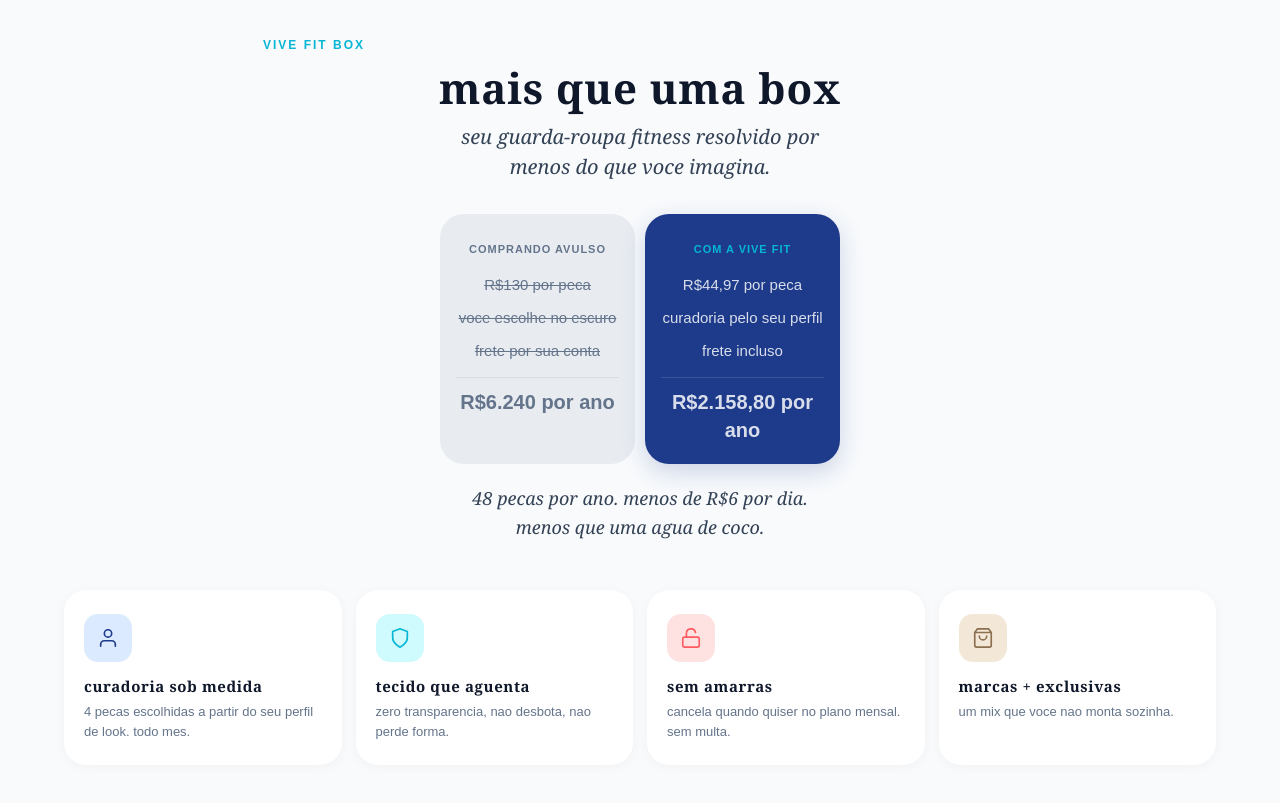
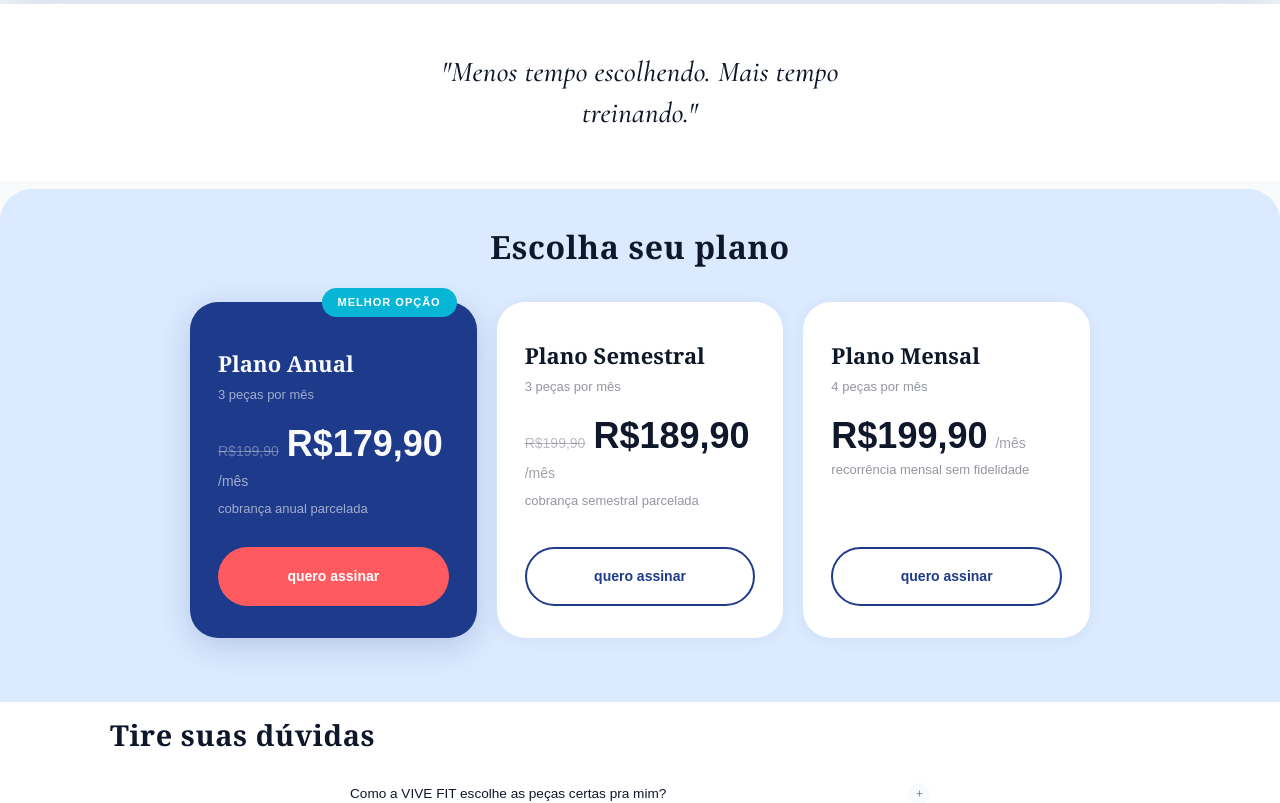
Before and after one commit to rodrigorico312/diagnostico-de-risco, a React (Vite) app: page / in a window 1280 px wide. Shown: the part 1820-2623 px from the top of the page. Built offline with nearby package versions, Linux system fonts and the light colour scheme.

Commit message:
refactor: Remove unused MoreThanABox component
The `MoreThanABox` component and its associated CSS have been removed as they are no longer being used in the application. The `PerfilDeLook` component has been updated to simplify options and remove icons where not essential.

```diff
--- a/src/App.tsx
+++ b/src/App.tsx
@@ -4,7 +4,6 @@ import Hero from './components/Hero'
 import HowItWorks from './components/HowItWorks'
 import Brands from './components/Brands'
 import Personalization from './components/Personalization'
-import MoreThanABox from './components/MoreThanABox'
 import Plans from './components/Plans'
 import FAQ from './components/FAQ'
 import Footer from './components/Footer'
@@ -75,10 +74,6 @@ export default function App() {
         <Personalization />
       </div>
 
-      <div className="reveal-surprise">
-        <MoreThanABox />
-      </div>
-
       <div className="reveal" style={{ paddingTop: '0.5rem', paddingBottom: '2.5rem' }}>
         <div className="editorial-break">
           <p className="editorial">"Menos tempo escolhendo. Mais tempo treinando."</p>
--- a/src/components/MoreThanABox.tsx
+++ /dev/null
@@ -1,90 +0,0 @@
-export default function MoreThanABox() {
-  return (
-    <section className="mtb" id="mais-que-uma-box">
-
-      <div className="mtb-anchor">
-        <p className="mtb-label">VIVE FIT BOX</p>
-        <h2 className="mtb-title">mais que uma box</h2>
-        <p className="mtb-subtitle">
-          seu guarda-roupa fitness resolvido por menos do que voce imagina.
-        </p>
-
-        <div className="mtb-compare">
-          <div className="mtb-col mtb-col-old">
-            <span className="mtb-col-tag">comprando avulso</span>
-            <ul className="mtb-col-list">
-              <li>R$130 por peca</li>
-              <li>voce escolhe no escuro</li>
-              <li>frete por sua conta</li>
-              <li className="mtb-col-total">R$6.240 por ano</li>
-            </ul>
-          </div>
-          <div className="mtb-col mtb-col-new">
-            <span className="mtb-col-tag">com a VIVE FIT</span>
-            <ul className="mtb-col-list">
-              <li>R$44,97 por peca</li>
-              <li>curadoria pelo seu perfil</li>
-              <li>frete incluso</li>
-              <li className="mtb-col-total">R$2.158,80 por ano</li>
-            </ul>
-          </div>
-        </div>
-
-        <p className="mtb-math">
-          48 pecas por ano. menos de R$6 por dia. menos que uma agua de coco.
-        </p>
-      </div>
-
-      <div className="mtb-cards-wrap">
-        <div className="mtb-cards">
-
-          <div className="mtb-card">
-            <div className="mtb-card-icon mtb-icon-cobalto">
-              <svg width="22" height="22" viewBox="0 0 24 24" fill="none" stroke="currentColor" strokeWidth="1.8" strokeLinecap="round" strokeLinejoin="round">
-                <path d="M20 21v-2a4 4 0 0 0-4-4H8a4 4 0 0 0-4 4v2"/>
-                <circle cx="12" cy="7" r="4"/>
-              </svg>
-            </div>
-            <h3 className="mtb-card-title">curadoria sob medida</h3>
-            <p className="mtb-card-desc">4 pecas escolhidas a partir do seu perfil de look. todo mes.</p>
-          </div>
-
-          <div className="mtb-card">
-            <div className="mtb-card-icon mtb-icon-turquesa">
-              <svg width="22" height="22" viewBox="0 0 24 24" fill="none" stroke="currentColor" strokeWidth="1.8" strokeLinecap="round" strokeLinejoin="round">
-                <path d="M12 22s8-4 8-10V5l-8-3-8 3v7c0 6 8 10 8 10z"/>
-              </svg>
-            </div>
-            <h3 className="mtb-card-title">tecido que aguenta</h3>
-            <p className="mtb-card-desc">zero transparencia, nao desbota, nao perde forma.</p>
-          </div>
-
-          <div className="mtb-card">
-            <div className="mtb-card-icon mtb-icon-coral">
-              <svg width="22" height="22" viewBox="0 0 24 24" fill="none" stroke="currentColor" strokeWidth="1.8" strokeLinecap="round" strokeLinejoin="round">
-                <rect x="3" y="11" width="18" height="11" rx="2" ry="2"/>
-                <path d="M7 11V7a5 5 0 0 1 9.9-1"/>
-              </svg>
-            </div>
-            <h3 className="mtb-card-title">sem amarras</h3>
-            <p className="mtb-card-desc">cancela quando quiser no plano mensal. sem multa.</p>
-          </div>
-
-          <div className="mtb-card">
-            <div className="mtb-card-icon mtb-icon-areia">
-              <svg width="22" height="22" viewBox="0 0 24 24" fill="none" stroke="currentColor" strokeWidth="1.8" strokeLinecap="round" strokeLinejoin="round">
-                <path d="M6 2L3 6v14a2 2 0 0 0 2 2h14a2 2 0 0 0 2-2V6l-3-4z"/>
-                <line x1="3" y1="6" x2="21" y2="6"/>
-                <path d="M16 10a4 4 0 0 1-8 0"/>
-              </svg>
-            </div>
-            <h3 className="mtb-card-title">marcas + exclusivas</h3>
-            <p className="mtb-card-desc">um mix que voce nao monta sozinha.</p>
-          </div>
-
-        </div>
-      </div>
-
-    </section>
-  )
-}
--- a/src/components/PerfilDeLook.tsx
+++ b/src/components/PerfilDeLook.tsx
@@ -37,12 +37,12 @@ const STEPS: QuizStep[] = [
     type: 'multi',
     style: 'card',
     options: [
-      { val: 'musculacao', label: 'Musculação', icon: '🏋️' },
-      { val: 'funcional', label: 'Funcional', icon: '🔥' },
-      { val: 'yoga', label: 'Yoga', icon: '🧘' },
-      { val: 'corrida', label: 'Corrida', icon: '🏃' },
-      { val: 'pilates', label: 'Pilates', icon: '💪' },
-      { val: 'crossfit', label: 'CrossFit', icon: '⚡' },
+      { val: 'musculacao', label: 'Musculação' },
+      { val: 'funcional', label: 'Funcional' },
+      { val: 'yoga', label: 'Yoga' },
+      { val: 'corrida', label: 'Corrida' },
+      { val: 'pilates', label: 'Pilates' },
+      { val: 'crossfit', label: 'CrossFit' },
     ],
   },
   {
@@ -80,7 +80,7 @@ const STEPS: QuizStep[] = [
       { val: 'legging', label: 'Legging', icon: '' },
       { val: 'top', label: 'Top', icon: '' },
       { val: 'short', label: 'Short', icon: '' },
-      { val: 'jaqueta', label: 'Jaqueta', icon: '' },
+      { val: 'jaqueta', label: 'Corta Vento', icon: '' },
       { val: 'body', label: 'Body', icon: '' },
       { val: 'macaquinho', label: 'Macaquinho', icon: '' },
       { val: 'cropped', label: 'Cropped', icon: '' },
@@ -94,10 +94,10 @@ const STEPS: QuizStep[] = [
     type: 'multi',
     style: 'card',
     options: [
-      { val: 'cintura-alta', label: 'Cintura alta', icon: '⬆️' },
-      { val: 'compressao', label: 'Com compressão', icon: '💎' },
-      { val: 'soltinho', label: 'Soltinho', icon: '🌊' },
-      { val: 'justo', label: 'Justo no corpo', icon: '🎯' },
+      { val: 'cintura-alta', label: 'Cintura alta'},
+      { val: 'compressao', label: 'Com compressão' },
+      { val: 'soltinho', label: 'Soltinho' },
+      { val: 'justo', label: 'Justo no corpo' },
     ],
   },
   {
--- a/src/index.css
+++ b/src/index.css
@@ -141,48 +141,6 @@ section { padding: 0; }
 .perso-desc { font-family: 'DM Sans', sans-serif; font-size: clamp(16px, 2vw, 12px); font-weight: 300; color: rgba(248, 250, 252, 0.7); line-height: 1.3; max-width: 180px; margin-bottom: 8px; text-shadow: 0 1px 6px rgba(0,0,0,0.3); }
 .perso-link { font-family: Arial, sans-serif; font-size: clamp(14px, 2vw, 13px); font-weight: 600; color: var(--turquesa); text-decoration: underline; text-underline-offset: 4px; cursor: pointer; }
 .perso-link:hover { color: var(--gelo); }
-
-/* ══════════════════════════════════════════ MAIS QUE UMA BOX */
-.mtb { padding: 0; background: var(--gelo); }
-
-.mtb-anchor { padding: 2.5rem 5% 1.5rem; text-align: center; }
-.mtb-label { font-family: Arial, sans-serif; font-size: 12px; font-weight: 700; letter-spacing: 2px; text-transform: uppercase; color: var(--turquesa); margin-bottom: 8px; }
-.mtb-title { font-family: Georgia, serif; font-size: clamp(30px, 6vw, 42px); font-weight: 700; color: var(--azul-noite); margin-bottom: 10px; text-transform: lowercase; }
-.mtb-subtitle { font-family: Georgia, serif; font-style: italic; font-size: clamp(16px, 3.5vw, 20px); color: var(--cinza-chumbo); max-width: 380px; margin: 0 auto 2rem; line-height: 1.5; }
-
-.mtb-compare { display: grid; grid-template-columns: 1fr 1fr; gap: 10px; max-width: 400px; margin: 0 auto 1.25rem; }
-.mtb-col { border-radius: 24px; padding: 22px 16px 20px; }
-.mtb-col-old { background: #E8ECF1; }
-.mtb-col-new { background: var(--cobalto); box-shadow: 0 8px 24px rgba(30, 58, 138, 0.2); }
-.mtb-col-tag { display: inline-block; font-family: Arial, sans-serif; font-size: 11px; font-weight: 700; letter-spacing: 1px; text-transform: uppercase; margin-bottom: 16px; }
-.mtb-col-old .mtb-col-tag { color: var(--cinza-mudo); }
-.mtb-col-new .mtb-col-tag { color: var(--turquesa); }
-.mtb-col-list { list-style: none; display: flex; flex-direction: column; gap: 12px; }
-.mtb-col-list li { font-family: Arial, sans-serif; font-size: clamp(13px, 2.5vw, 15px); line-height: 1.4; }
-.mtb-col-old .mtb-col-list li { color: var(--cinza-mudo); text-decoration: line-through; }
-.mtb-col-new .mtb-col-list li { color: rgba(248, 250, 252, 0.85); }
-.mtb-col-total { font-weight: 700; font-size: clamp(16px, 3vw, 20px) !important; padding-top: 10px; margin-top: 4px; border-top: 1px solid rgba(0,0,0,0.06); text-decoration: none !important; }
-.mtb-col-old .mtb-col-total { color: #8B95A5; }
-.mtb-col-new .mtb-col-total { color: #fff; border-top-color: rgba(255,255,255,0.12); }
-
-.mtb-math { font-family: Georgia, serif; font-style: italic; font-size: clamp(15px, 3vw, 18px); color: var(--cinza-chumbo); max-width: 360px; margin: 0 auto; line-height: 1.6; }
-
-.mtb-cards-wrap { padding: 1.5rem 0 2rem; }
-.mtb-cards { display: flex; gap: 14px; overflow-x: auto; scroll-snap-type: x mandatory; padding: 0 5%; scrollbar-width: none; }
-.mtb-cards::-webkit-scrollbar { display: none; }
-.mtb-card { min-width: 220px; flex: 0 0 220px; scroll-snap-align: start; background: var(--branco); border-radius: 22px; padding: 24px 20px; box-shadow: 0 2px 12px rgba(0,0,0,0.04); transition: transform 0.3s, box-shadow 0.3s; }
-.mtb-card:hover { transform: translateY(-3px); box-shadow: 0 8px 24px rgba(0,0,0,0.08); }
-
-.mtb-card-icon { width: 48px; height: 48px; border-radius: 14px; display: flex; align-items: center; justify-content: center; margin-bottom: 14px; }
-.mtb-icon-cobalto { background: var(--cobalto-soft); color: var(--cobalto); }
-.mtb-icon-turquesa { background: var(--turquesa-soft); color: var(--turquesa); }
-.mtb-icon-coral { background: var(--coral-soft); color: var(--coral); }
-.mtb-icon-areia { background: #F3E8D8; color: #8B6F4E; }
-
-.mtb-card-title { font-family: Georgia, serif; font-size: 15px; font-weight: 700; color: var(--azul-noite); margin-bottom: 6px; text-transform: lowercase; }
-.mtb-card-desc { font-family: Arial, sans-serif; font-size: 13px; color: var(--cinza-mudo); line-height: 1.5; }
-
-@media (min-width: 769px) { .mtb-cards { overflow: visible; display: grid; grid-template-columns: repeat(4, 1fr); padding: 0 5%; } .mtb-card { min-width: 0; } }
 
 /* ══════════════════════════════════════════ FRASE EDITORIAL */
 .editorial-break { padding: clamp(2rem, 4vw, 3rem) 0; background: var(--branco); text-align: center; }
```
